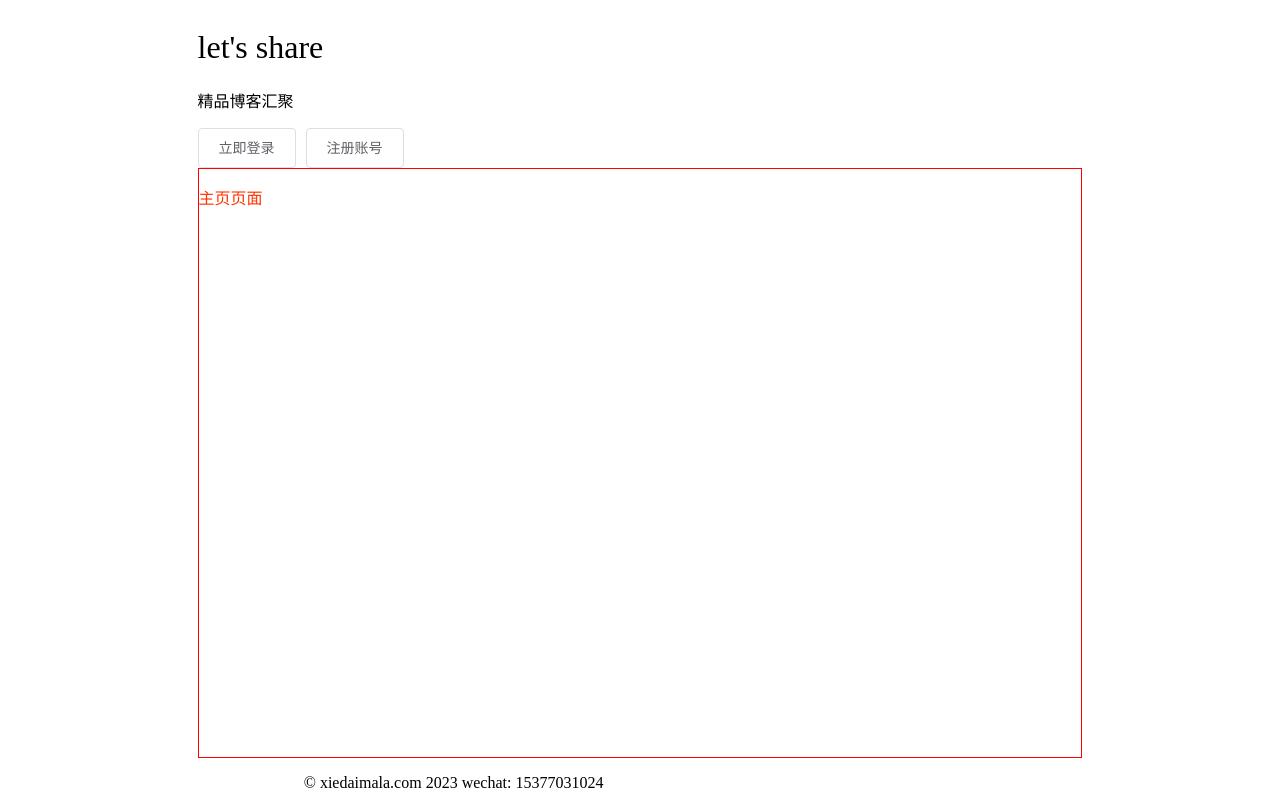
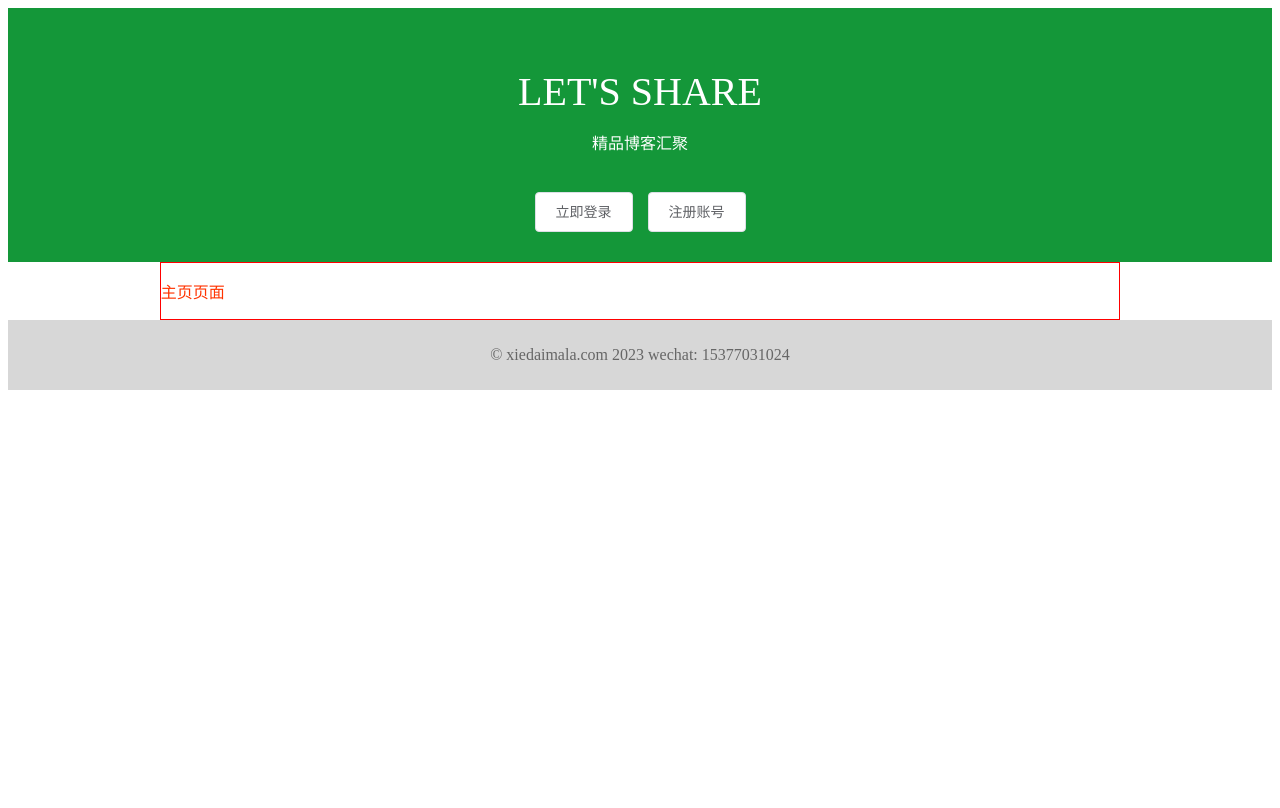
Before and after one commit to zhou0927/blog, a Vue app: page / in a window 1280 px wide. Built offline with nearby package versions, Linux system fonts and the light colour scheme.

Commit message:
进度二

```diff
--- a/src/App.vue
+++ b/src/App.vue
@@ -26,36 +26,33 @@ export default {
 }
 </script>
 
-<style>
-/* * {
-  margin: 0px;
-} */
-
-/* // @import "./assets/common.less"; */
-
-html,
-body,
-#app {
-  height: 100%;
-}
+<style scoped lang="less">
+@import "./assets/common.less";
 
 #app {
   display: grid;
-  grid: auto 1fr auto / 15% auto 15%;
+  grid-template-columns: 12% auto 12%;
+  grid-template-rows: auto 1fr auto;
+  grid-template-areas: "header header header"
+    ". main ."
+    "footer footer footer";
+
 }
 
 #header {
-  grid-area: 1/2/2/3;
+  grid-area: header;
+  padding-left: 12%;
+  padding-right: 12%;
 
 }
 
 #main {
-  grid-area: 2/2/3/3;
+  grid-area: main;
   border: 1px solid red;
 }
 
 #footer {
-  grid-area: 3/2/4/3;
+  grid-area: footer;
   padding-left: 12%;
   padding-right: 12%;
 }
--- a/src/components/footer.vue
+++ b/src/components/footer.vue
@@ -3,3 +3,15 @@
         <p>© xiedaimala.com 2023 wechat: 15377031024</p>
     </footer>
 </template>
+
+
+<style scoped>
+footer {
+    align-self: end;
+    background: #d7d7d7;
+    color: #666;
+    padding: 10px;
+    text-align: center;
+}
+
+</style>
--- a/src/components/header.vue
+++ b/src/components/header.vue
@@ -1,10 +1,98 @@
 <template>
-  <header>
+  <header :class="{ login: isLogin, 'no-login': !isLogin }">
+    <template v-if="!isLogin">
       <h1>let's share</h1>
       <p>精品博客汇聚</p>
       <div class="btns">
         <el-button>立即登录</el-button>
         <el-button>注册账号</el-button>
       </div>
+    </template>
+    <template v-if="isLogin">
+      <h1>let's share</h1>
+      <i class="edit el-icon-plus"></i>
+      <el-avatar src="https://cube.elemecdn.com/0/88/03b0d39583f48206768a7534e55bcpng.png" class="avatar"></el-avatar>
+    </template>
+
   </header>
 </template>
+
+<script>
+
+export default {
+  data() {
+    return {
+      isLogin: false
+    }
+  }
+}
+</script>
+
+<style lang="less">
+@import "../assets/base.less";
+
+header.no-login {
+  padding: 0 12% 30px 12%;
+  background: @bgColor;
+  display: grid;
+  justify-items: center;
+
+  h1 {
+    color: #fff;
+    font-size: 40px;
+    margin: 60px 0 0 0;
+    text-transform: uppercase;
+  }
+
+  p {
+    margin: 15px 0 0 0;
+    color: #fff;
+  }
+
+  .btns {
+    margin-top: 18px;
+  }
+
+  button {
+    margin: 20px 5px 0;
+  }
+}
+
+header.login {
+  display: flex;
+  align-items: center;
+  background: @bgColor;
+  padding-top: 6px;
+  padding-bottom: 6px;
+
+  h1 {
+    margin: 0;
+    padding: 0;
+    color: #fff;
+    font-size: 40px;
+    text-transform: uppercase;
+    flex: 1;
+
+    a {
+      color: #FFF;
+
+    }
+  }
+
+  .edit {
+    color: #fff;
+    font-size: 30px;
+  }
+
+  .avatar {
+    width: 40px;
+    height: 40px;
+    border: 1px solid #fff;
+    border-radius: 50%;
+    margin-left: 15px;
+  }
+
+
+
+}
+</style>
--- a/src/pages/Create/template.vue
+++ b/src/pages/Create/template.vue
@@ -1,6 +1,6 @@
 <template>
   <div id="cre">
-    <p>创建页面</p>
+    创建页面
   </div>
 </template>
 
```
Lines whose indentation alone changed are shown as unchanged.
